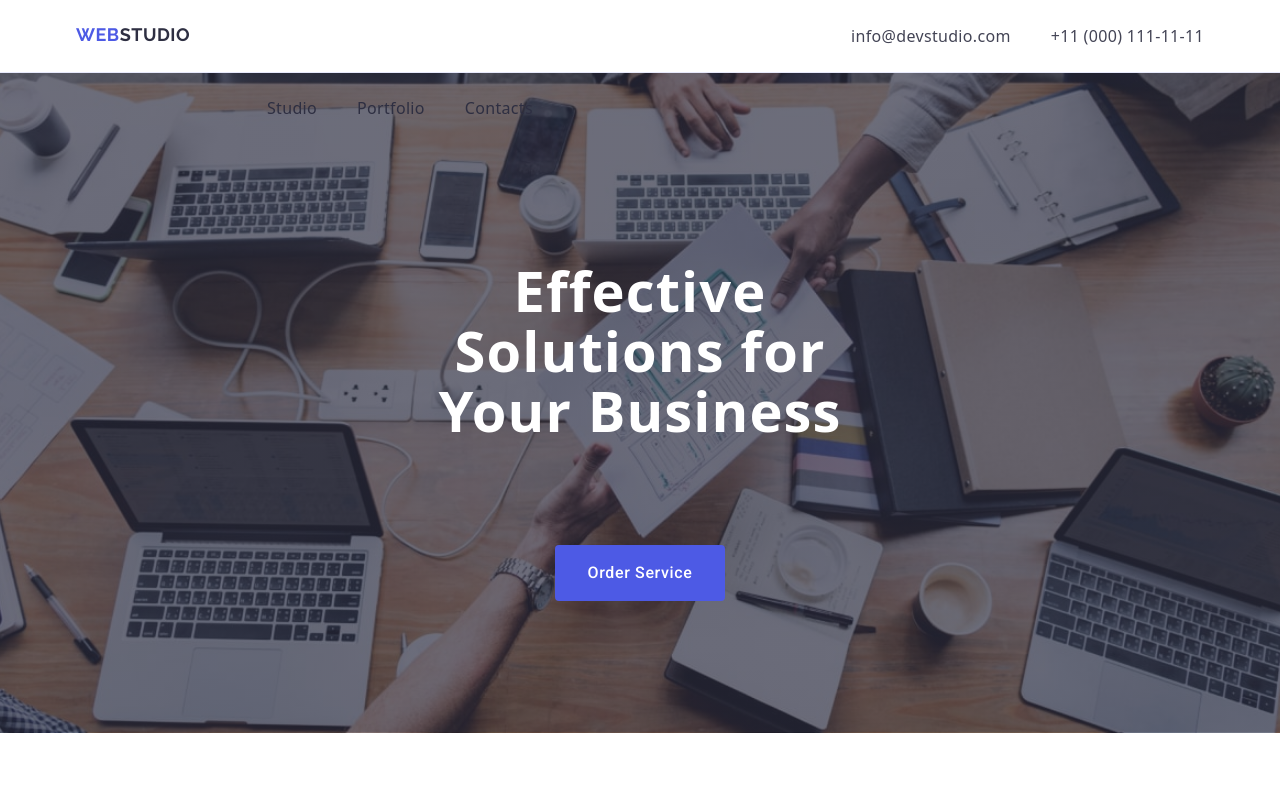
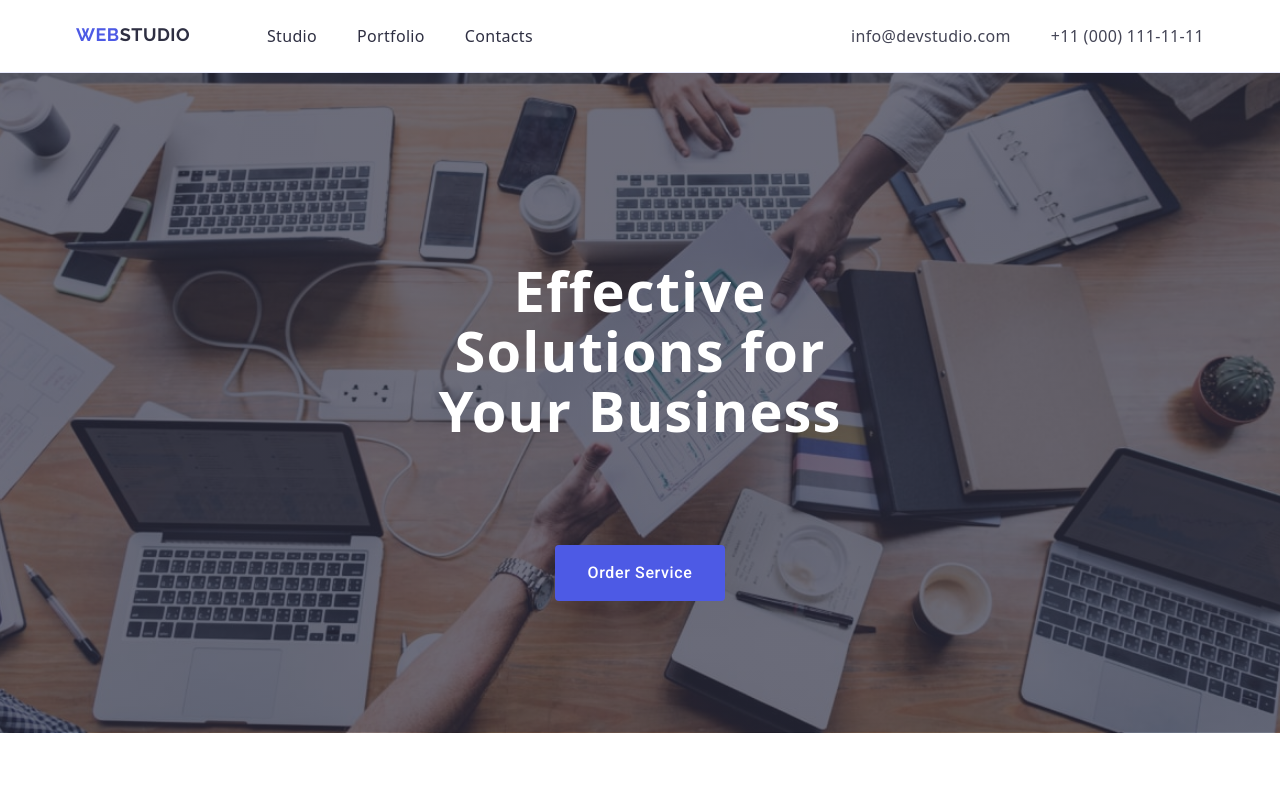
Before and after one commit to AnnaHanki/goit-markup-hw-04, a plain HTML site: page index.html in a window 1280 px wide. Shown: the top 800 px of the page. Drawn offline with nearby package versions, Linux system fonts and the light colour scheme.

Commit message:
return header-nav-list on its place

```diff
--- a/css/styles.css
+++ b/css/styles.css
@@ -145,7 +145,6 @@ address {
 
   padding: 24px 0;
 
-  transform: translateY(100%);
   transition: transform 250ms cubic-bezier(0.4, 0, 0.2, 1);
 }
 
```
